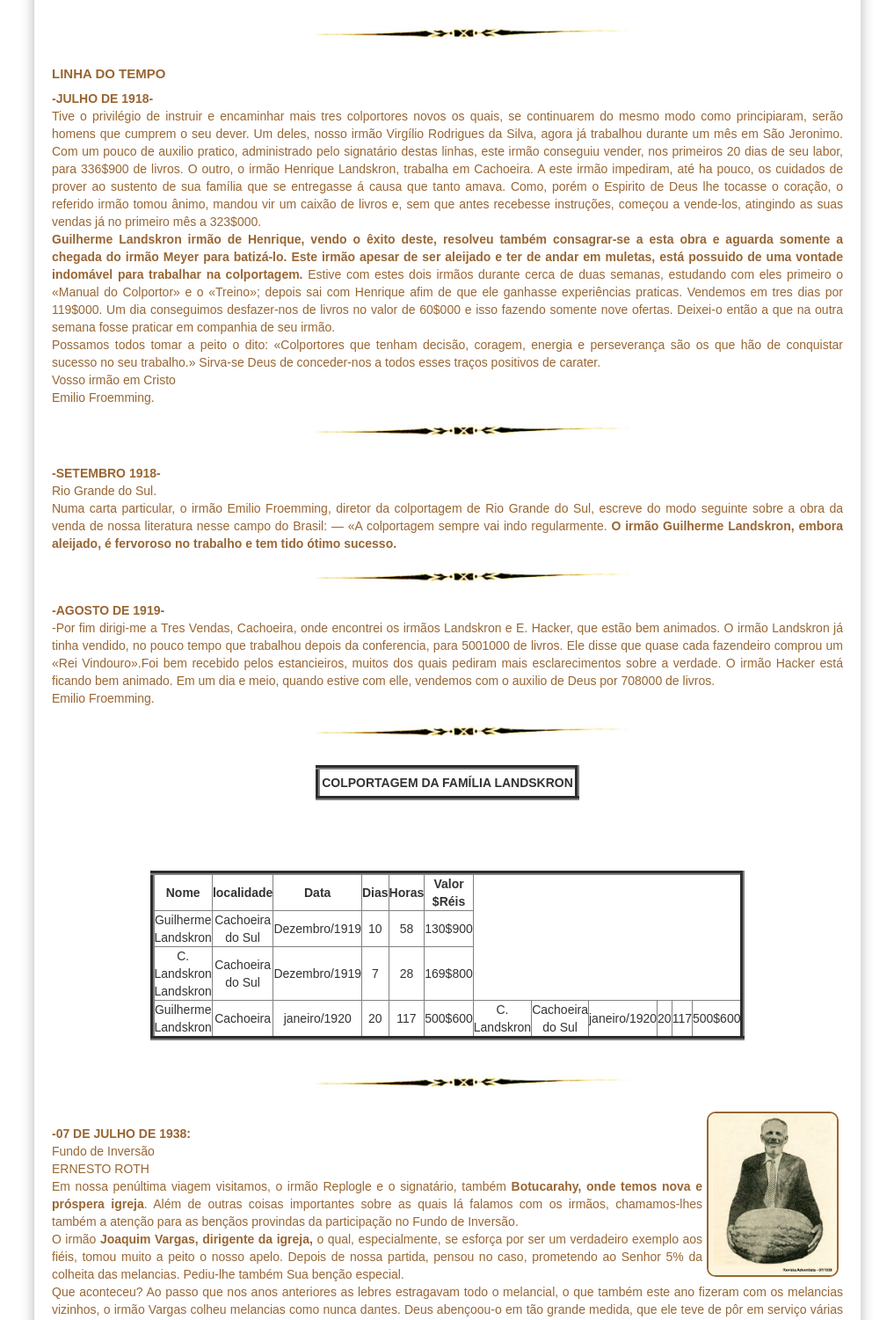
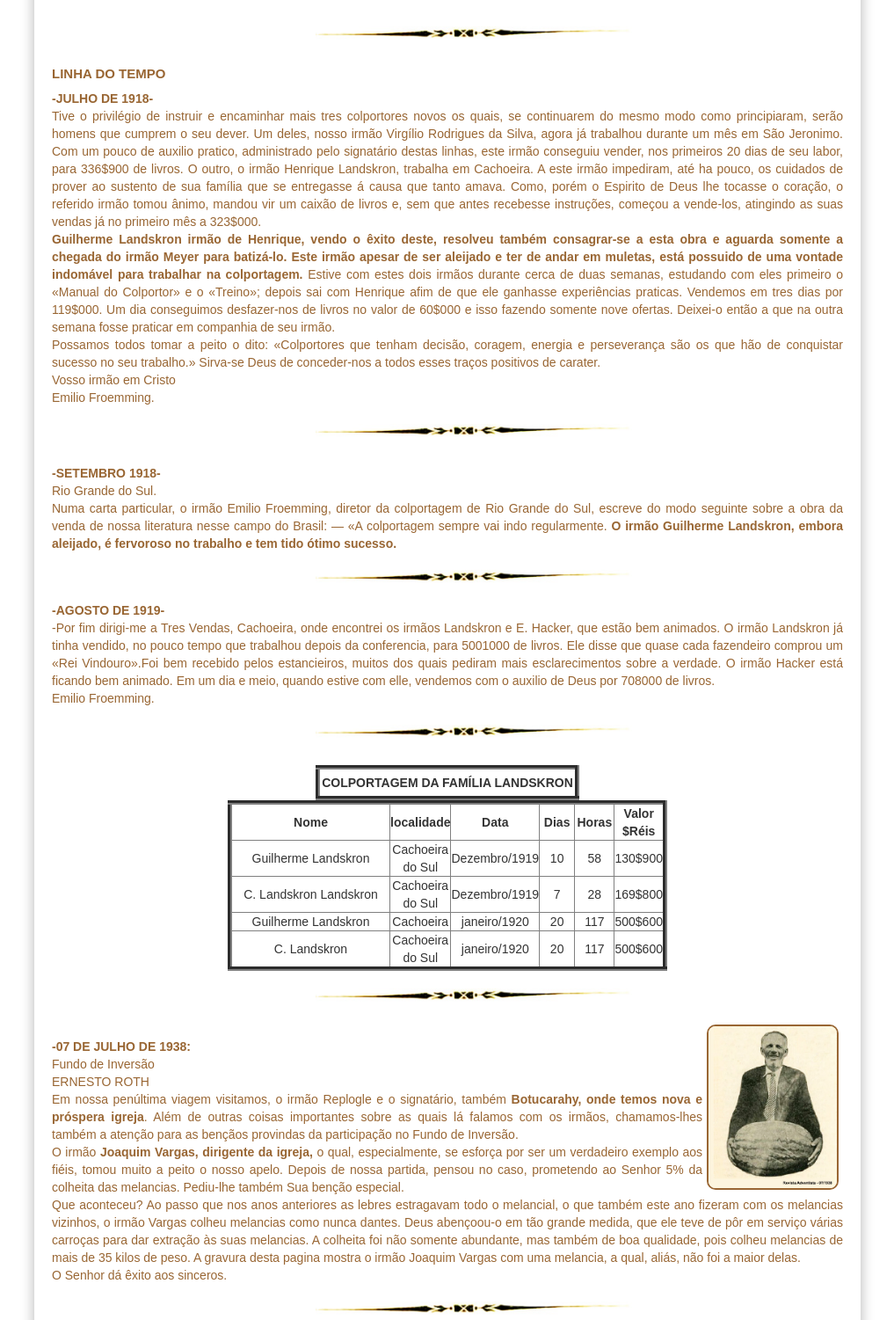
Before and after one commit to claudiovargas1955/claudiovargas1955.github.io, a Jekyll site: the page built from _pages/história-da-iasd-bosque.html, in a window 1280 px wide. Shown: the part 973-2474 px from the top of the page at 88% size, without its empty margins (131-1148 px from the left). Built offline with Jekyll 4.4.1, drawn with Linux system fonts in a browser that asks for light colours; some web fonts are replaced.

Commit message:
Update história-da-iasd-bosque.html

```diff
--- a/_pages/história-da-iasd-bosque.html
+++ b/_pages/história-da-iasd-bosque.html
@@ -155,14 +155,14 @@ auxilio de Deus por 708000 de livros.<br>
 Emilio Froemming.<br>
 <img class="dir3" style="float:center"; src="/images/separacao.jpg" class="img-responsive" width="400px" title="";/><br>
 
+
 <div class="brasileira" align="center">
     <table border="5px" color="#ffffff" width="300px" cellspacing="10px" cellpadding="10px" height="40px">
            <tr>
             <td align="center"><b>COLPORTAGEM DA FAMÍLIA LANDSKRON</b></td>
          </tr>
 
-
-   <table border="5px" color="#ffffff" width="500px"  cellspacing="10px" cellpadding="10px">
+    <table border="5px" color="#ffffff" width="500px"  cellspacing="10px" cellpadding="10px">
          <tr>
            <td align="center" width="300px"><b>Nome</b></td>
            <td align="center" width="30px"><b>localidade</b></td>
@@ -171,7 +171,7 @@ Emilio Froemming.<br>
            <td align="center" width="50px"><b>Horas</b</td>
            <td align="center" width="50px"><b>Valor $Réis</b</td>
 
-        </tr><br>
+        </tr>
 
         <tr>
            <td align="center" width="300px">Guilherme Landskron</td>
@@ -180,7 +180,7 @@ Emilio Froemming.<br>
            <td align="center">10</td>
            <td align="center">58</td>
            <td align="center">130$900</td>
-        </tr><br>
+        </tr>
          <tr>
            <td align="center" width="300px">C. Landskron Landskron</td>
            <td align="center" width="50px">Cachoeira do Sul</td>
@@ -188,7 +188,7 @@ Emilio Froemming.<br>
            <td align="center">7</td>
            <td align="center">28</td>
            <td align="center">169$800</td>
-        </tr><br>
+        </tr>
 
         <tr>
            <td align="center" width="300px">Guilherme Landskron</td>
@@ -196,7 +196,10 @@ Emilio Froemming.<br>
            <td align="center">janeiro/1920</td>
            <td align="center">20</td>
            <td align="center">117</td>
-           <td align="center">500$600</td><br>
+           <td align="center">500$600</td>
+         </tr>
+
+         <tr>
            <td align="center" width="300px">C. Landskron</td>
            <td align="center" width="50px">Cachoeira do Sul</td>
            <td align="center">janeiro/1920</td>
@@ -206,7 +209,7 @@ Emilio Froemming.<br>
 
         </tr>
 
-    </table><br>
+    </table>
 
 </div>
       <img class="dir3" style="float:center"; src="/images/separacao.jpg" class="img-responsive" width="400px" title="";/><br>
```
